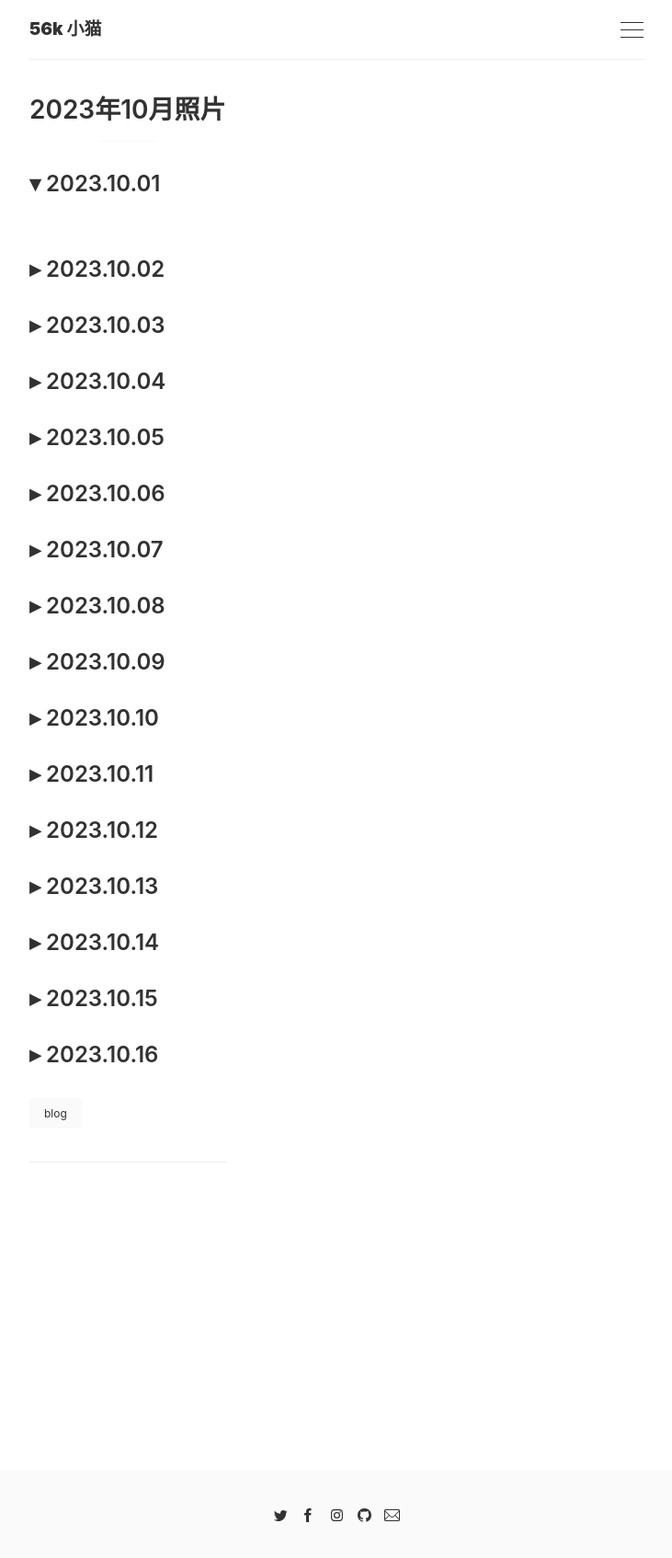
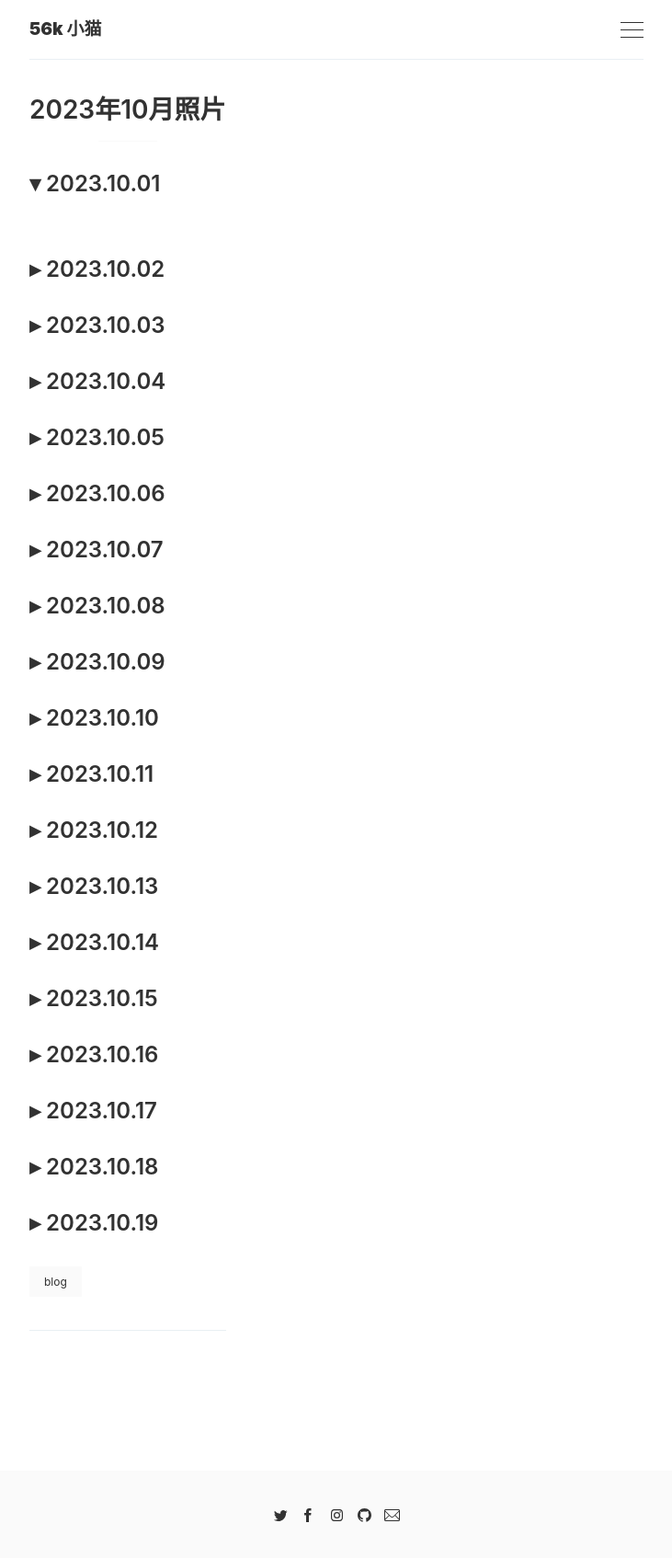
Before and after one commit to modem-56k/modem-56k.github.io, a Jekyll site: the page built from 2023/10.md, in a window 1280 px wide. Shown: the whole page at 92% size, without its empty margins (274-1005 px from the left). Built offline with Jekyll 4.4.1, drawn with Linux system fonts in a browser that asks for light colours.

Commit message:
Update 10.md

```diff
--- a/2023/10.md
+++ b/2023/10.md
@@ -68,3 +68,15 @@ image:
 ### 2023.10.16
 
 <ul id="image-2023-10-16" class="image-gallery"></ul>
+
+### 2023.10.17
+
+<ul id="image-2023-10-17" class="image-gallery"></ul>
+
+### 2023.10.18
+
+<ul id="image-2023-10-18" class="image-gallery"></ul>
+
+### 2023.10.19
+
+<ul id="image-2023-10-19" class="image-gallery"></ul>
```
